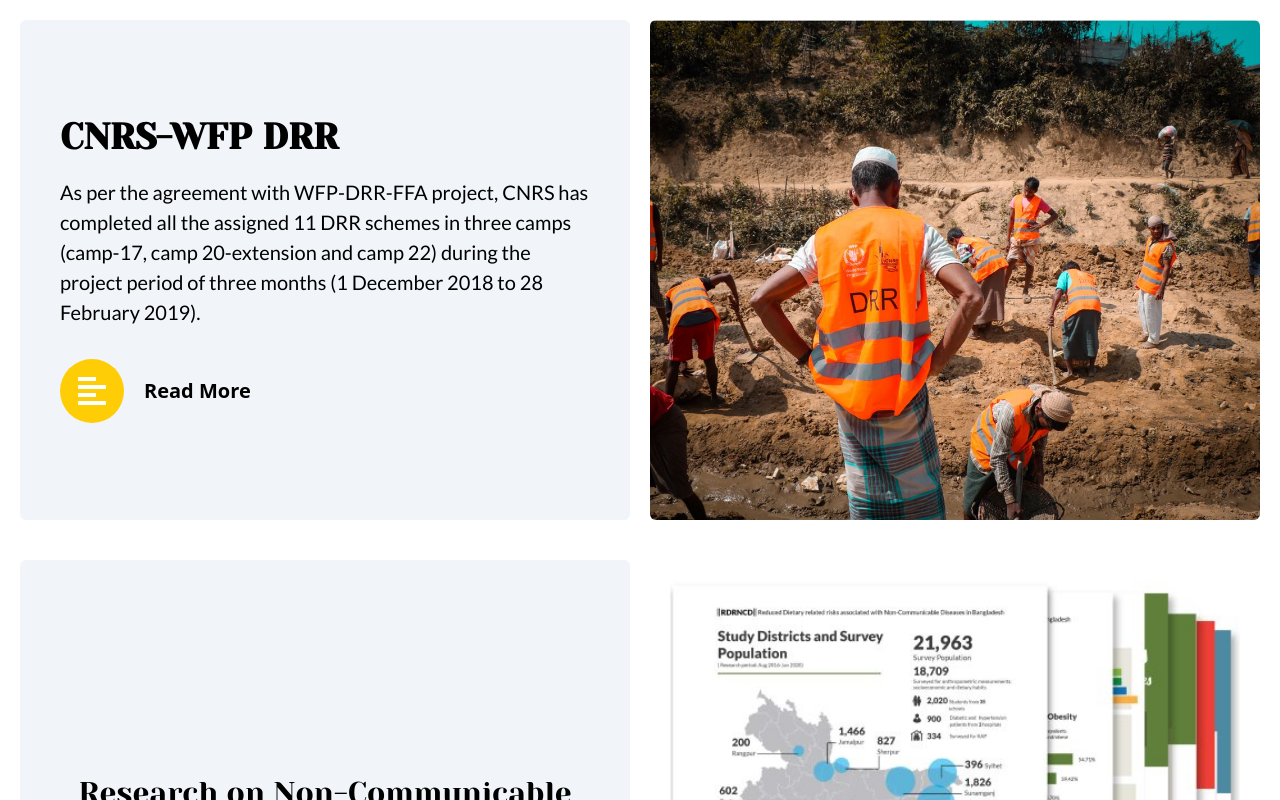
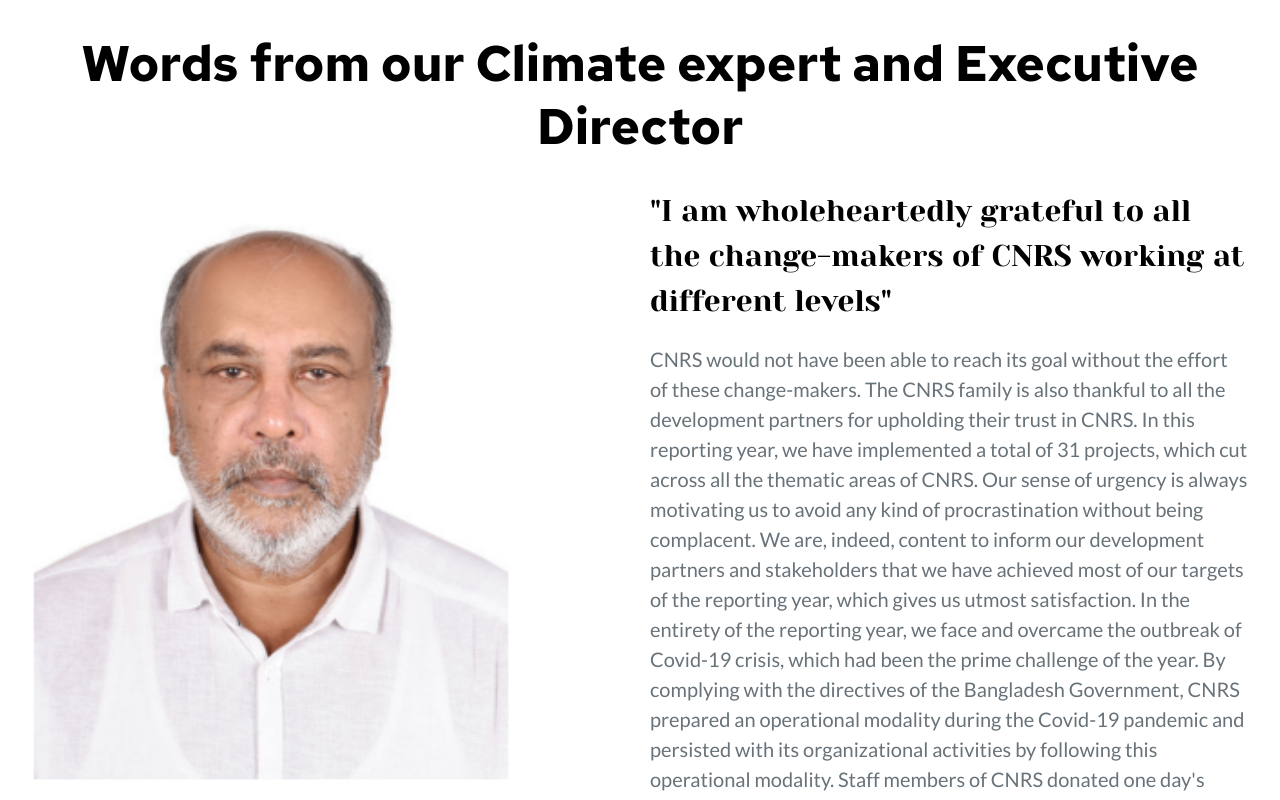
Before and after one commit to coderismail22/project-cnrs-client, a React (Vite) app: page / in a window 1280 px wide. Shown: the top 800 px of the page. Built offline with nearby package versions, Linux system fonts and the light colour scheme; a web font is replaced by a local one.

Commit message:
make executivedirector section

```diff
--- a/index.html
+++ b/index.html
@@ -23,11 +23,15 @@
       rel="stylesheet"
     />
     <link
+      href="https://fonts.googleapis.com/css2?family=Yeseva+One&display=swap"
+      rel="stylesheet"
+    />
+    <link
       href="https://fonts.googleapis.com/css2?family=Red+Hat+Text:ital,wght@0,300..700;1,300..700&display=swap"
       rel="stylesheet"
     />
     <link
-      href="https://fonts.googleapis.com/css2?family=Yeseva+One&display=swap"
+      href="https://fonts.googleapis.com/css2?family=Montserrat:ital,wght@0,100..900;1,100..900&display=swap"
       rel="stylesheet"
     />
   </head>
--- /dev/null
+++ b/src/pages/Home/ExecutiveDirector/ExecutiveDirector.jsx
@@ -0,0 +1,52 @@
+const ExecutiveDirector = () => {
+  return (
+    <div className="p-5 md:p-8 ">
+      <h1 className="font-redhat font-extrabold text-[50px] leading-tight text-center mb-5 md:mb-8">
+        Words from our Climate expert and Executive Director
+      </h1>
+      <div className="grid gap-5  grid-cols-1 md:grid-cols-2 md:justify-center">
+        <div>
+          <img className="w-full md:w-[80%]" src="/src/assets/executive-director.png" alt="ED-Sir" />
+        </div>
+        <div>
+          <h1 className="font-yeseva text-[30px]">
+            &quot;I am wholeheartedly grateful to all the change-makers of CNRS
+            working at different levels&quot;
+          </h1>
+          <p className="font-lato text-[15px] xl:text-[20px] text-[#687279] my-5">
+            CNRS would not have been able to reach its goal without the effort
+            of these change-makers. The CNRS family is also thankful to all the
+            development partners for upholding their trust in CNRS. In this
+            reporting year, we have implemented a total of 31 projects, which
+            cut across all the thematic areas of CNRS. Our sense of urgency is
+            always motivating us to avoid any kind of procrastination without
+            being complacent. We are, indeed, content to inform our development
+            partners and stakeholders that we have achieved most of our targets
+            of the reporting year, which gives us utmost satisfaction. In the
+            entirety of the reporting year, we face and overcame the outbreak of
+            Covid-19 crisis, which had been the prime challenge of the year. By
+            complying with the directives of the Bangladesh Government, CNRS
+            prepared an operational modality during the Covid-19 pandemic and
+            persisted with its organizational activities by following this
+            operational modality. Staff members of CNRS donated one day&apos;s
+            salary to support people who were struggling to cope with the
+            pandemic. It is worth mentioning that under two Covid-19 response
+            projects, CNRS provided emergency response support to people
+            affected for Covid-19 pandemic. We also provided cash for work
+            support to both Rohingya and host communities through WFP and UNHCR
+            supported projects. I believe the key ingredients for our success,
+            are the resolute guidance from our EC and general body, the
+            continual support of development partners and the sincere
+            participation of the project participants and their firm effort to
+            thrive for success. I take this opportunity to thank you all.
+          </p>
+          <p className="font-montserrat font-extrabold text-[15px]">
+            Dr. M Mokhlesur Rahman <br /> Executive Director, CNRS
+          </p>
+        </div>
+      </div>
+    </div>
+  );
+};
+
+export default ExecutiveDirector;
--- a/src/pages/Home/Home/Home.jsx
+++ b/src/pages/Home/Home/Home.jsx
@@ -3,8 +3,9 @@
 // import Documentaries from "../Documentaries/Documentaries";
 // import Counter from "../../../components/Counter/Counter";
 // import Articles from "../Articles/Articles";
+// import BottomCards from "../BottomCards/BottomCards";
 
-import BottomCards from "../BottomCards/BottomCards";
+import ExecutiveDirector from "../ExecutiveDirector/ExecutiveDirector";
 
 const Home = () => {
   return (
@@ -14,7 +15,8 @@ const Home = () => {
       {/* <Documentaries /> */}
       {/* <Counter /> */}
       {/* <Articles /> */}
-      <BottomCards />
+      {/* <BottomCards /> */}
+      <ExecutiveDirector />
     </div>
   );
 };
--- a/tailwind.config.js
+++ b/tailwind.config.js
@@ -10,6 +10,7 @@ export default {
         oswald: ["Oswald", "sans-serif"],
         redhat: ["Red Hat Text", "sans-serif"],
         yeseva: ["Yeseva One", "sans-serif"],
+        montserrat: ["Montserrat", "sans-serif"],
       },
     },
   },
```
Also changed, not shown: src/assets/executive-director.png (added).
